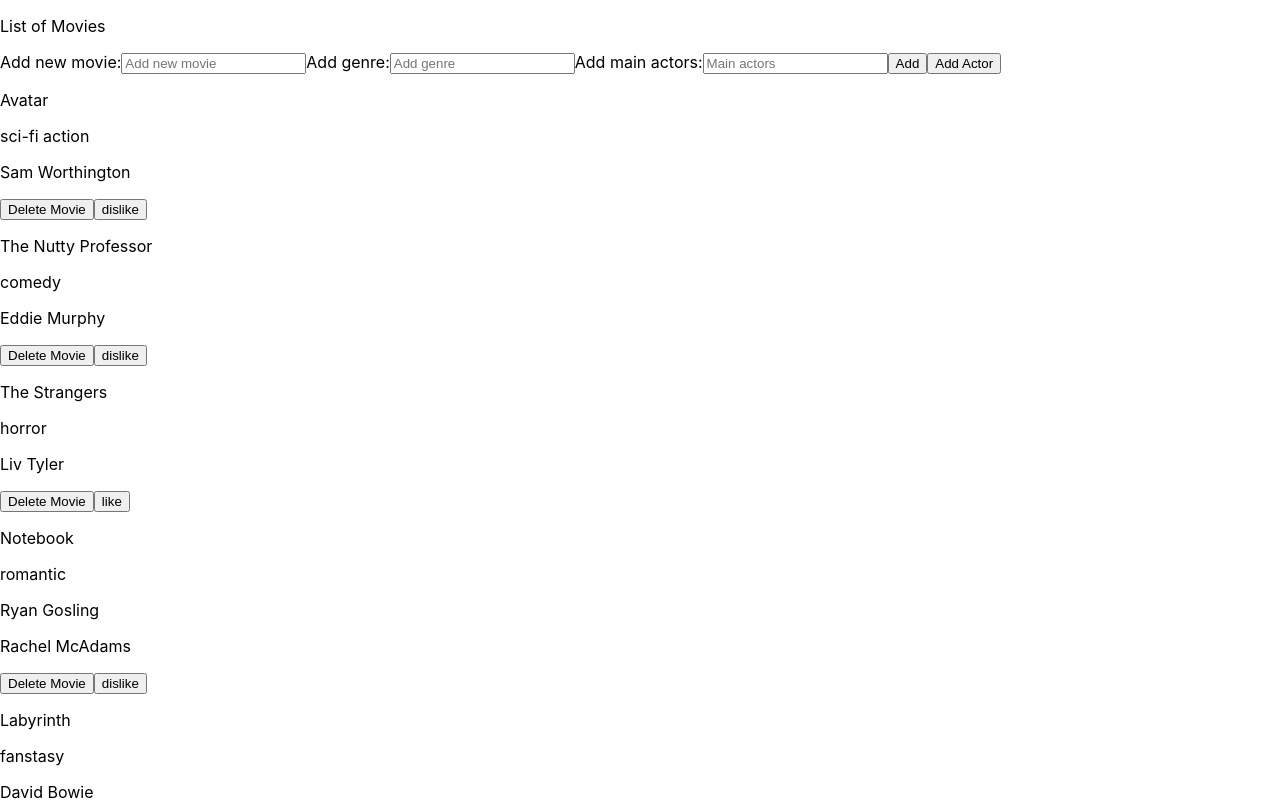
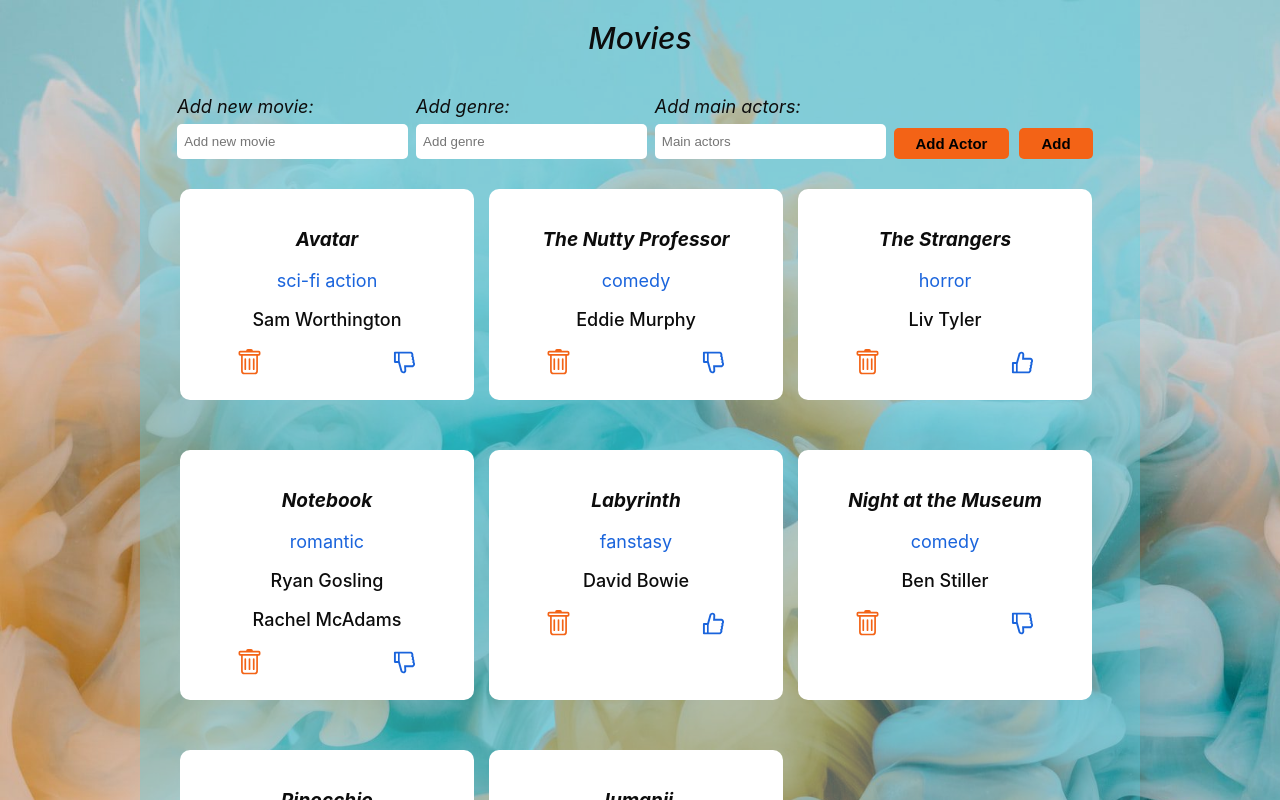
Before and after one commit to masaskrobo/List-of-movies, a React (Create React App) app: page / in a window 1280 px wide. Shown: the top 800 px of the page. Built offline with nearby package versions, Linux system fonts and the light colour scheme.

Commit message:
App Movies

```diff
--- a/src/AddNewMovie/AddNewMovie.css
+++ b/src/AddNewMovie/AddNewMovie.css
@@ -0,0 +1,46 @@
+.form__container{
+    display: flex;
+    justify-content: space-around;
+
+}
+.form__container_box{
+   width: 20%;
+
+}
+.form_box__text{
+    font-size: 18px;
+    font-style: oblique;
+}
+.form_box__input{
+    border-radius: 5px;
+    border: none;
+    padding: 10px 47px 10px 7px;
+    margin-top: 7px;
+}
+.button__box{
+    padding-top: 32px;
+}
+.button__box__add{
+    padding: 7px 22px;
+    border-radius: 5px;
+    border: none;
+    font-size: 15px;
+    font-weight: bold;
+    background-color: rgb(243, 99, 22) ;
+    cursor: pointer;
+    margin-right: 10px;
+}
+.button__box__add__actor{
+    padding: 7px 22px;
+    border-radius: 5px;
+    border: none;
+    font-size: 15px;
+    font-weight: bold;
+    background-color:  rgb(243, 99, 22);
+    cursor: pointer;
+    margin-right:10px ;
+
+}
+@media (max-width:960px){
+
+}
--- a/src/AddNewMovie/AddNewMovie.js
+++ b/src/AddNewMovie/AddNewMovie.js
@@ -1,4 +1,5 @@
 import React, { useState } from 'react';
+import '../AddNewMovie/AddNewMovie.css'
 
 function AddNewMovie({onNewMovie}){
     const[newMovie,setNewMovie]=useState('');
@@ -6,59 +7,47 @@ function AddNewMovie({onNewMovie}){
     const[actor,setNewActor]=useState('');
     const[actors,setActors]=useState([])
 
+    function AddText(event){
+        setNewMovie(event.target.value)}
 
-    const Actors = ['Johnny Depp', 'Will Smith', 'Leonardo DiCaprio', 'Angelina Jolie', 'Robin Williams', 'Sandra Bullock', 'Meryl Streep',
-    'Julia Roberts']
+    function AddGenre(event){
+        setNewStyle(event.target.value)}
 
-    {Actors.map(function(act){
-       return <p>{act}</p>
-    })}
-
-
-
-    function AddText(event){
-        setNewMovie(event.target.value)
-
-    }
-    function AddGenre(event){
-        setNewStyle(event.target.value)
-
-    }
     function AddMainActor(event){
-        setNewActor(event.target.value)
-    }
-
-
+        setNewActor(event.target.value)}
 
     function NewMovie(){
-        onNewMovie(newMovie,style,actor,actors)
+        onNewMovie(newMovie,style,actors)
         setNewMovie('');
         setNewStyle('');
-        setNewActor('');
-        setActors('')
+        setNewActor(''); }
 
-    }
-    function AddActors(actor){
-        Actors.push(actor)
-
-    }
-
-
+    function AddActors(){
+       setActors([...actors,actor]) }
 
 
     return(
-        <div>
-            <label>Add new movie:</label>
-            <input placeholder='Add new movie' value={newMovie} onChange={AddText} type='text'></input>
-            <label>Add genre:</label>
-            <input placeholder='Add genre' type='text' value={style} onChange={AddGenre}></input>
-            <label>Add main actors:</label>
-            <input placeholder='Main actors' type='text' onChange={AddMainActor} value={actor}></input>
-            <button onClick={NewMovie}>Add</button>
-            <button onClick={AddActors}>Add Actor</button>
+      <div className='form__container'>
+              <div className='form__container_box'>
+                   <label className='form_box__text'>Add new movie:</label>
+                   <input className='form_box__input' placeholder='Add new movie' value={newMovie} onChange={AddText} type='text'></input>
+              </div>
 
+              <div className='form__container_box'>
+                   <label className='form_box__text'>Add genre:</label>
+                   <input className='form_box__input' placeholder='Add genre' type='text' value={style} onChange={AddGenre}></input>
+             </div>
 
+             <div className='form__container_box'>
+                   <label className='form_box__text'>Add main actors:</label>
+                   <input className='form_box__input' placeholder='Main actors' type='text' onChange={AddMainActor} value={actor}></input>
+             </div>
+             <div className='button__box'>
+                   <button className='button__box__add__actor' onClick={AddActors}>Add Actor</button>
+                   <button className='button__box__add' onClick={NewMovie}>Add</button>
+             </div>
         </div>
+
     )
 }
 export default AddNewMovie;
--- a/src/ListOfMovies/ListOfMovies.css
+++ b/src/ListOfMovies/ListOfMovies.css
@@ -0,0 +1,33 @@
+.photo_holder{
+    background: url(pawel-czerwinski-vI5XwPbGvmY-unsplash.jpg);
+    background-repeat: no-repeat;
+    background-size: cover;
+
+}
+.container{
+    width: 1000px;
+    margin: auto;
+    max-width: 100%;
+    padding-left: 15px;
+    padding-right: 15px;
+    box-sizing: border-box;
+    background-color: rgba(91, 203, 221, 0.409);
+    color: rgb(12, 12, 12);
+    margin-bottom: 0px;
+}
+.title{
+    text-align: center;
+    color:rgb(12, 12, 12);;
+    font-size: 30px;
+    padding-top: 20px;
+    font-weight: 500;
+    font-style: oblique;
+    margin-bottom: 40px;
+    margin-top: 0px;
+}
+.movie_container{
+    display: flex;
+    flex-wrap: wrap;
+    width: 100%;
+    margin-left: 25px;
+}
--- a/src/ListOfMovies/ListOfMovies.js
+++ b/src/ListOfMovies/ListOfMovies.js
@@ -1,6 +1,6 @@
 import Movies from '../Movies/Movies.js';
 import AddNewMovie from '../AddNewMovie/AddNewMovie';
-
+import '../ListOfMovies/ListOfMovies.css'
 import React, {useState} from 'react';
 
 function ListOfMovies(){
@@ -60,16 +60,14 @@ function DeleteMovie(deleteThisMovie){
     const copyMovies=[...movie]
     copyMovies.splice(deleteThisMovie,1)
 
-    setMovie(copyMovies)
-}
+    setMovie(copyMovies)}
 
 function ReactionMovies(status){
     const copyAllMovies=[...movie]
     copyAllMovies[status].reaction= !
     copyAllMovies[status].reaction
 
-    setMovie(copyAllMovies)
-}
+    setMovie(copyAllMovies)}
 
 function AddMovie(newMovie,style,[actor]){
     console.log(newMovie)
@@ -79,19 +77,23 @@ function AddMovie(newMovie,style,[actor]){
     mainActor:[actor],
     reaction:false }
 
-       setMovie([...movie,AddMovie])
-    }
+    setMovie([...movie,AddMovie]) }
 
 
     return(
-        <div>
-            <p>List of Movies</p>
+
+    <div className='photo_holder'>
+        <div className='container'>
+            <h1 className='title'>Movies </h1>
             <AddNewMovie onNewMovie={AddMovie}/>
+              <div className='movie_container'>
+
                  {movie.map(function(item,index){
-                return <Movies  onReaction={ReactionMovies} onDelete={DeleteMovie} ordinalNumber={index} onMovies={item}/>
-            }
-            )}
+                   return <Movies  onReaction={ReactionMovies} onDelete={DeleteMovie} ordinalNumber={index} onMovies={item}/> })}
                </div>
+         </div>
+     </div>
+
 
     )
 }
--- a/src/Movies/Movies.css
+++ b/src/Movies/Movies.css
@@ -0,0 +1,48 @@
+.movie_container__holder{
+    background-color: white;
+    margin-right: 15px;
+    margin-top: 30px;
+    padding:20px 50px ;
+    width: 20%;
+    border-radius: 10px;
+    margin-bottom: 20px;
+}
+.movie_container__holder__text{
+    text-align: center;
+    font-size: 19px;
+    font-weight: bold;
+    font-style: oblique;
+}
+.movie_container__holder__genre{
+    text-align: center;
+    font-size: 18px;
+    font-weight: 400;
+    color:rgb(26, 100, 220);
+}
+.movie_container__holder__actor{
+    text-align: center;
+    font-size: 18px;
+    font-weight: 500;
+}
+.icons__holder{
+    display: flex;
+    justify-content: space-between;
+}
+.button_trash{
+    border: none;
+    background-color: white;
+    cursor: pointer;
+}
+.trash__icons{
+    color: rgb(243, 99, 22);
+    font-size: 27px;
+}
+.button_reaction{
+    border: none;
+    background-color: white;
+    cursor: pointer;
+}
+.reaction_icons{
+    color: rgb(26, 100, 220);
+    font-size: 27px;
+}
--- a/src/Movies/Movies.js
+++ b/src/Movies/Movies.js
@@ -1,17 +1,19 @@
+import '../Movies/Movies.css';
+import {BsTrash} from 'react-icons/bs';
+import {AiOutlineLike} from 'react-icons/ai';
+import {AiOutlineDislike} from 'react-icons/ai'
+function Movies({onMovies, onDelete,ordinalNumber,onReaction}){
 
-function Movies({onMovies, onDelete,ordinalNumber,onReaction}){
     return(
-        <div>
-
-            <p>{onMovies.name}</p>
-            <p>{onMovies.genre}</p>
-
-            {onMovies.mainActor.map(function(actor){
-                   return  <p>{actor}</p>
-            })}
-            <button onClick={()=>{onDelete(ordinalNumber)}}>Delete Movie</button>
-            <button onClick={()=>{onReaction(ordinalNumber)}}>{onMovies.reaction ? 'like' : 'dislike'}</button>
-
+        <div className='movie_container__holder'>
+               <p className='movie_container__holder__text'>{onMovies.name}</p>
+               <p className='movie_container__holder__genre'>{onMovies.genre}</p>
+               {onMovies.mainActor.map(function(actor){
+                   return  <p className='movie_container__holder__actor'>{actor}</p> })}
+            <div className='icons__holder'>
+                <button className='button_trash' onClick={()=>{onDelete(ordinalNumber)}}><BsTrash className='trash__icons'/></button>
+                 <button className='button_reaction' onClick={()=>{onReaction(ordinalNumber)}}>{onMovies.reaction ? <AiOutlineLike className='reaction_icons'/> : <AiOutlineDislike className='reaction_icons'/> }</button>
+            </div>
         </div>
     )
 }
```
Also changed, not shown: src/ListOfMovies/pawel-czerwinski-vI5XwPbGvmY-unsplash.jpg (added). Lines whose indentation alone changed are shown as unchanged.
